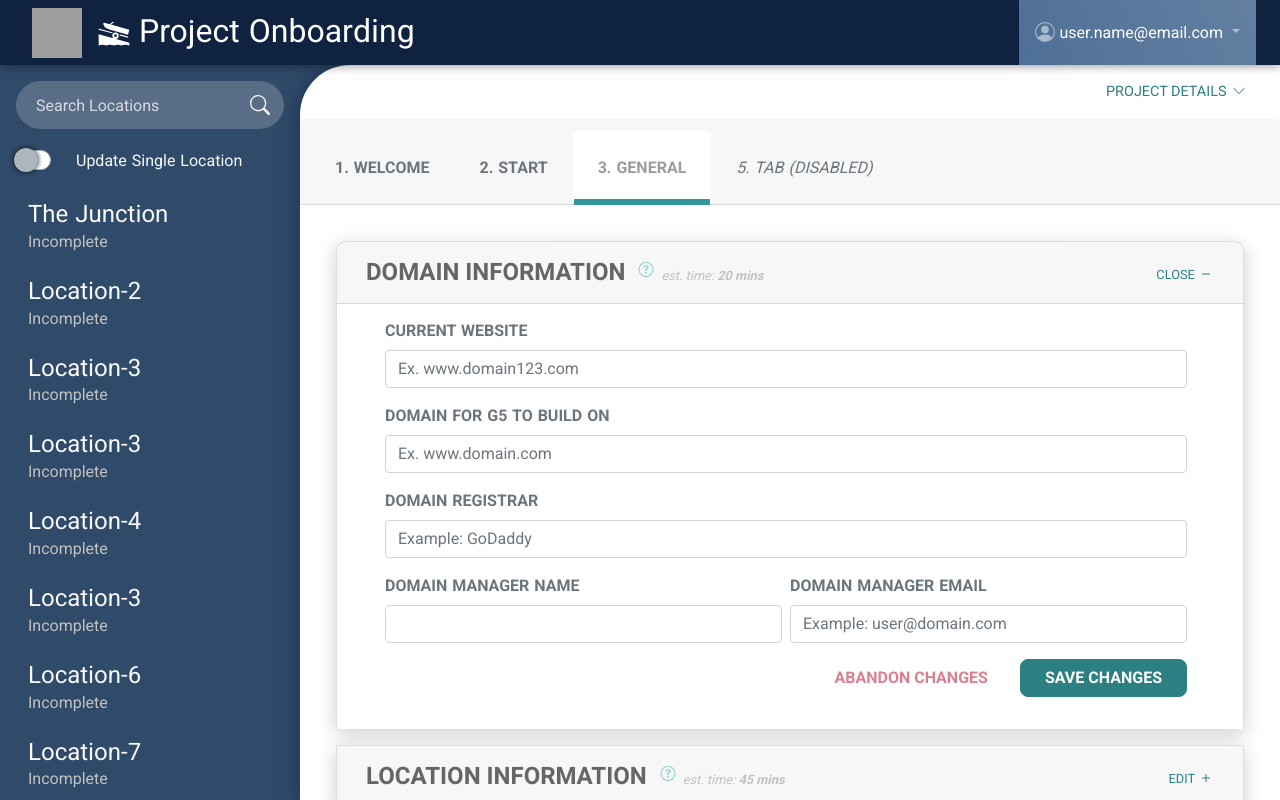
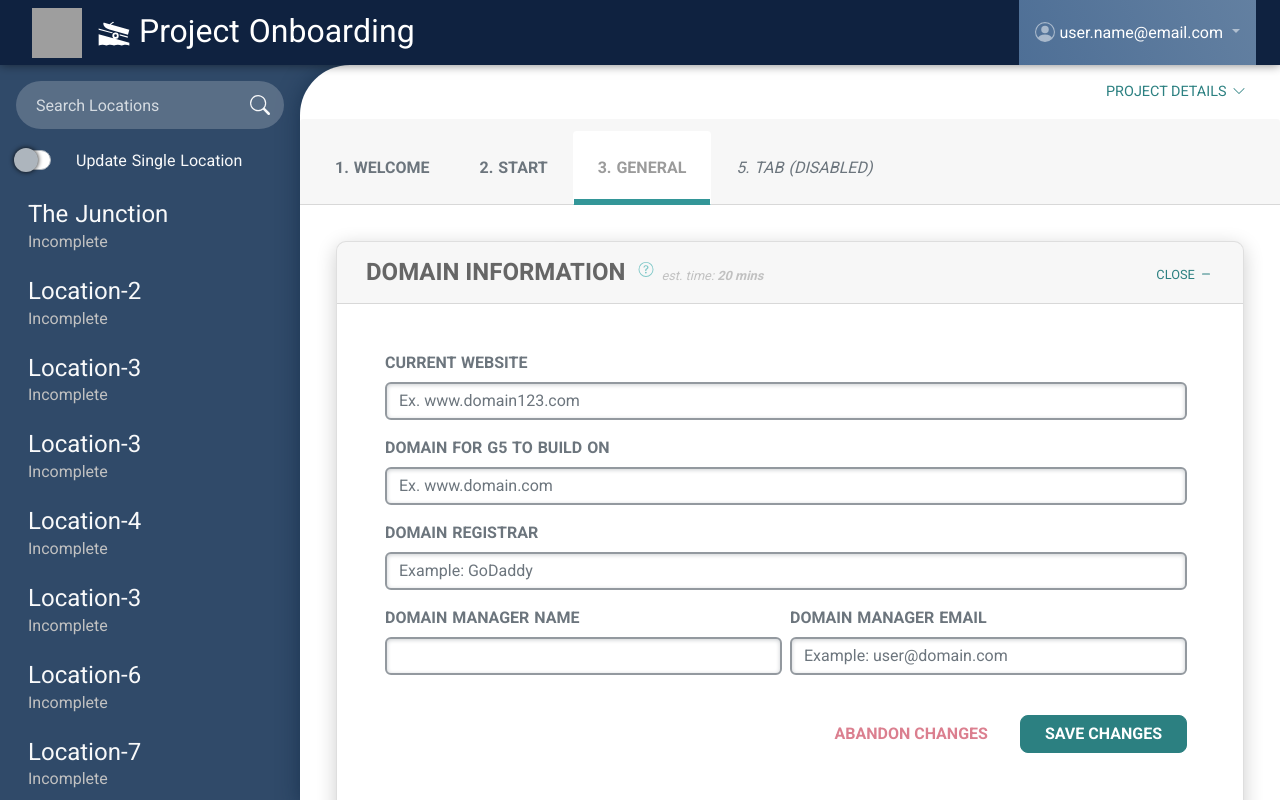
Before and after one commit to pcktbot/client-onboarder, a Nuxt app: page / in a window 1280 px wide. Both pictures are taken after a click on the tab "3. GENERAL". Built offline with nearby package versions, Linux system fonts and the light colour scheme; grey boxes are pictures that could not be loaded.

Commit message:
custom select

```diff
--- a/components/section-form.vue
+++ b/components/section-form.vue
@@ -1,17 +1,18 @@
 <template>
-  <div class="px-5 py-3">
+  <div class="px-5 py-5">
     <div
       v-for="(field, i) in fields"
       :key="`field-row-${i}`"
-      class="d-flex justify-content-between w-100"
+      class="d-flex justify-content-between w-100 mb-0 flex-wrap"
     >
       <b-form-group
         v-for="f in field"
         :key="f.id"
         :class="{ 'inline-group-ctn': f.hasMergeConflict }"
+        :style="{ 'max-width: 50%;': field.length > 1 }"
         label-class="text-uppercase text-muted font-weight-bold"
         class="mr-2"
-        :style="fields.length === 2 ? 'flex: 1 0 50%' : 'flex: 1 0 auto'"
+        style="flex: 1 1 auto;"
       >
         <!-- form field label starts -->
         <template v-slot:label>
@@ -24,27 +25,38 @@
           />
         </template>
         <!-- form field label ends -->
-        <b-form-select
+        <span
           v-if="f.type === 'select'"
-          :value="fieldData[f.id]"
-          :options="f.options"
-          :disabled="f.hasMergeConflict"
-        />
+          class="section-group"
+        >
+          <b-form-select
+            :value="fieldData[f.id]"
+            :options="f.options"
+            :disabled="f.hasMergeConflict"
+            class="section-group__select"
+          />
+          <span class="section-group__caret">
+            <b-icon-chevron-down
+              variant="light"
+            />
+          </span>
+        </span>
         <b-form-input
           v-else
           :type="f.type"
           :value="fieldData[f.id]"
           :placeholder="f.placeholder"
           :disabled="f.hasMergeConflict"
+          class="section-input"
         />
         <difference-resolver v-if="f.hasMergeConflict" />
       </b-form-group>
     </div>
-    <div class="d-flex justify-content-end mb-3">
+    <div class="d-flex justify-content-end mb-3 mt-4">
       <b-btn
         variant="outline-error-20"
         class="text-uppercase font-weight-bold mr-2 px-4"
-        style="border-width: 0px; border-radius: 8px;"
+        style="border-width: 0px; border-radius: 6px;"
       >
         Abandon Changes
       </b-btn>
@@ -130,8 +142,37 @@ export default {
 }
 </script>
 
-<style>
+<style lang="scss">
 .inline-group-ctn {
   position: relative;
 }
+.section-group {
+  position: relative;
+  &__select {
+    background: none;
+    background-color: white;
+    border: 2px solid #93999f;
+    border-radius: 6px;
+    box-shadow: inset 0 1px 4px rgba(203, 206, 209, 1);
+  }
+  &__caret {
+    pointer-events: none;
+    position: absolute;
+    right: 0;
+    bottom: 0;
+    width: 1.5em;
+    height: 1.5em;
+    transform: translate(-50%, 0.25em);
+    background-color: #93999f;
+    z-index: 11;
+    border-radius: 6px;
+    text-align: center;
+    box-shadow: 0 1px 4px rgba(203, 206, 209, 1);
+  }
+}
+.section-input.form-control {
+  border: 2px solid #93999f;
+  border-radius: 6px;
+  box-shadow: inset 0 1px 4px rgba(203, 206, 209, 1);
+}
 </style>
```
